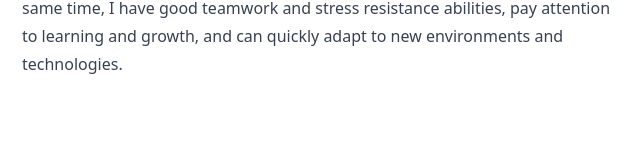
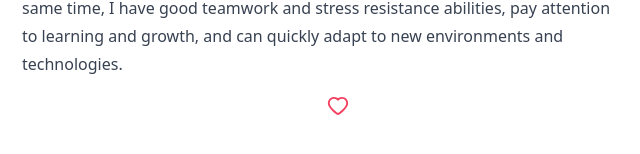
Before and after one commit to oeyoews/gatsby-starter-blog, a Gatsby site: page /resume/ in a window 1280 px wide. Shown: the part 2023-2177 px from the top of the page, 302-942 px from the left. Before the commit the page ends 2141 px from the top, so only its background shows below. Built offline with nearby package versions, Linux system fonts and the light colour scheme; Gatsby itself is replaced by a stand-in of ours; no server answers.

Commit message:
feat: add sound click heart

```diff
--- a/package.json
+++ b/package.json
@@ -36,7 +36,8 @@
     "react": "^18.1.0",
     "react-dom": "^18.1.0",
     "react-icons": "^4.8.0",
-    "tailwindcss": "^3.3.1"
+    "tailwindcss": "^3.3.1",
+    "use-sound": "^4.0.1"
   },
   "devDependencies": {
     "prettier": "^2.8.7",
--- /dev/null
+++ b/src/components/sounds.js
@@ -0,0 +1,30 @@
+import * as React from "react"
+
+import useSound from "use-sound"
+
+import boopSfx from "./click.wav"
+
+const BoopButton = () => {
+  const [play, { stop }] = useSound(boopSfx)
+
+  return (
+    <div className="flex justify-center">
+      <svg
+        onMouseEnter={() => play()}
+        onMouseLeave={() => stop()}
+        className="my-4 fill-rose-500 stroke-cyan-500 transition duration-200 hover:scale-125"
+        stroke="currentColor"
+        fill="currentColor"
+        strokeWidth="0"
+        viewBox="0 0 1024 1024"
+        height="1.5em"
+        width="1.5em"
+        xmlns="http://www.w3.org/2000/svg"
+      >
+        <path d="M923 283.6a260.04 260.04 0 0 0-56.9-82.8 264.4 264.4 0 0 0-84-55.5A265.34 265.34 0 0 0 679.7 125c-49.3 0-97.4 13.5-139.2 39-10 6.1-19.5 12.8-28.5 20.1-9-7.3-18.5-14-28.5-20.1-41.8-25.5-89.9-39-139.2-39-35.5 0-69.9 6.8-102.4 20.3-31.4 13-59.7 31.7-84 55.5a258.44 258.44 0 0 0-56.9 82.8c-13.9 32.3-21 66.6-21 101.9 0 33.3 6.8 68 20.3 103.3 11.3 29.5 27.5 60.1 48.2 91 32.8 48.9 77.9 99.9 133.9 151.6 92.8 85.7 184.7 144.9 188.6 147.3l23.7 15.2c10.5 6.7 24 6.7 34.5 0l23.7-15.2c3.9-2.5 95.7-61.6 188.6-147.3 56-51.7 101.1-102.7 133.9-151.6 20.7-30.9 37-61.5 48.2-91 13.5-35.3 20.3-70 20.3-103.3.1-35.3-7-69.6-20.9-101.9zM512 814.8S156 586.7 156 385.5C156 283.6 240.3 201 344.3 201c73.1 0 136.5 40.8 167.7 100.4C543.2 241.8 606.6 201 679.7 201c104 0 188.3 82.6 188.3 184.5 0 201.2-356 429.3-356 429.3z"></path>
+      </svg>
+    </div>
+  )
+}
+
+export default BoopButton
--- a/src/templates/blog-post.js
+++ b/src/templates/blog-post.js
@@ -3,6 +3,7 @@ import { graphql } from "gatsby"
 
 import Layout from "../components/layout"
 import Seo from "../components/seo"
+import BoopButton from "../components/sounds"
 
 const BlogPostTemplate = ({
   data: { site, markdownRemark: post },
@@ -33,6 +34,7 @@ const BlogPostTemplate = ({
           itemProp="articleBody"
         />
       </article>
+      <BoopButton />
     </Layout>
   )
 }
```
Also changed, not shown: 2 other files.
